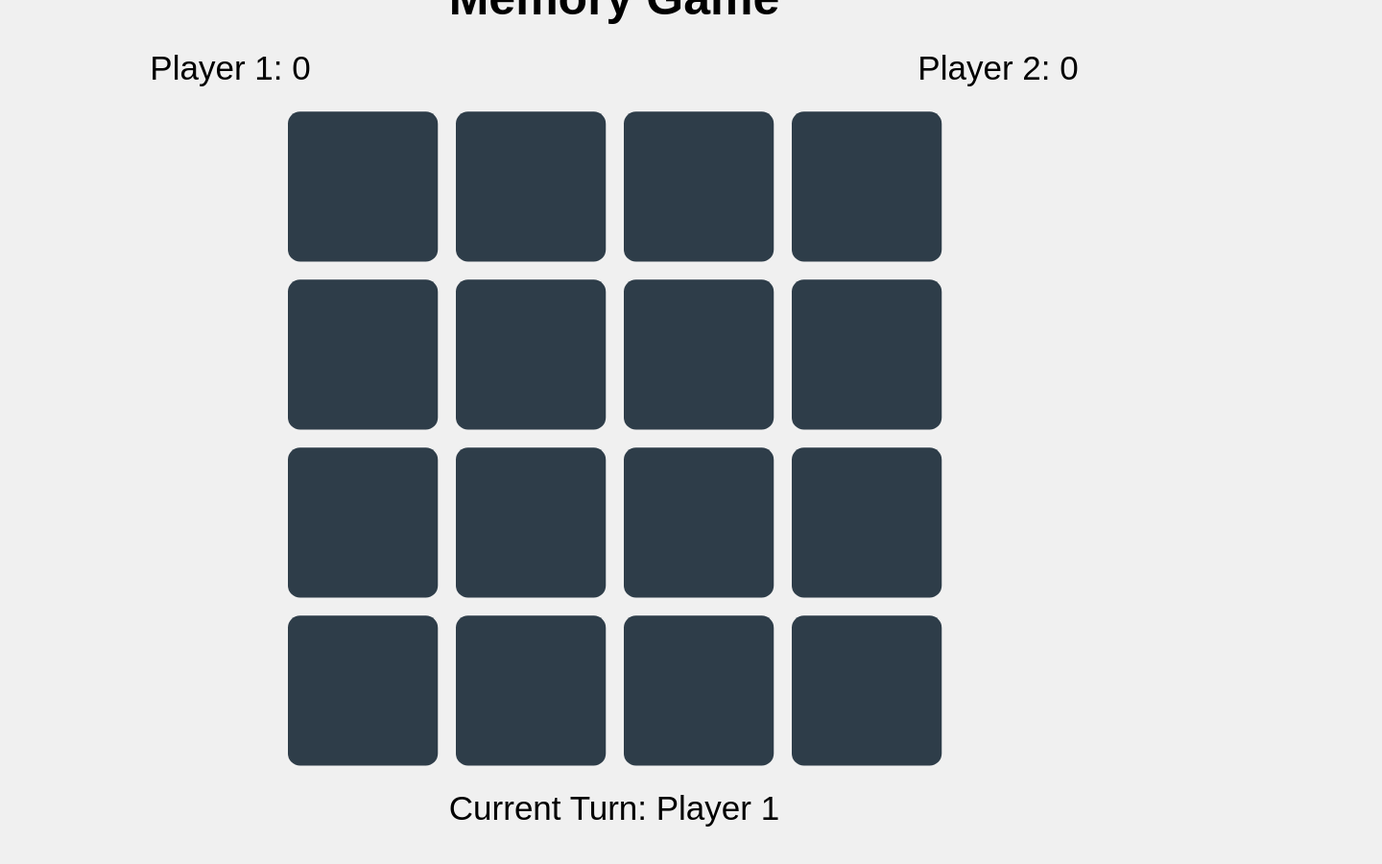
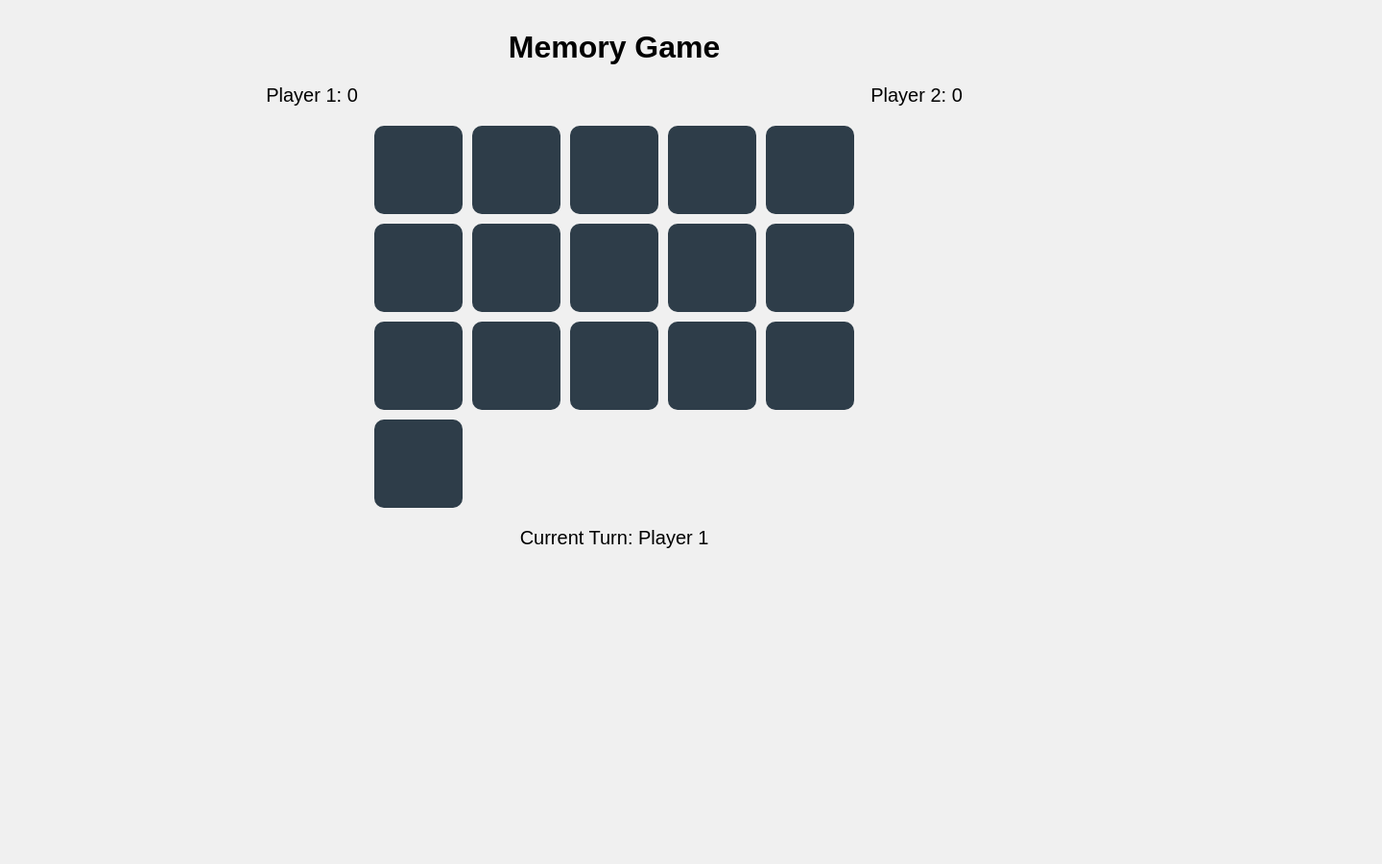
Before and after one commit to aloniter/memory-game, a plain HTML site: page index.html in a window 1280 px wide. Shown: the whole page at 96% size, 1440 px wide, since content can reach past the window. After the commit the page ends 800 px from the top, so only its background shows below. Drawn offline with Linux system fonts and the light colour scheme.

Commit message:
styles.css

```diff
--- a/styles.css
+++ b/styles.css
@@ -4,15 +4,14 @@ body {
     flex-direction: column;
     align-items: center;
     justify-content: center;
-    height: 100vh;
     margin: 0;
     background-color: #f0f0f0;
-    transform: scale(1.25); /* Adjust the scale */
+    padding: 10px;
 }
 
 h1 {
     margin-bottom: 20px;
-    font-size: 2.5em; /* Adjust the font size */
+    font-size: 2em;
 }
 
 #scoreboard {
@@ -23,50 +22,50 @@ h1 {
 }
 
 .player {
-    font-size: 1.75em; /* Adjust the font size */
+    font-size: 1.25em;
 }
 
 #game-board {
     display: grid;
-    grid-template-columns: repeat(4, 125px); /* Adjust the number of columns and size */
-    grid-gap: 15px; /* Adjust the gap */
+    grid-template-columns: repeat(auto-fit, minmax(80px, 1fr));
+    grid-gap: 10px;
+    width: 100%;
+    max-width: 500px;
 }
 
 .card {
-    width: 125px; /* Adjust the card size */
-    height: 125px; /* Adjust the card size */
+    width: 100%;
+    padding-top: 100%;
+    position: relative;
     background-color: #2e3d49;
-    display: flex;
-    align-items: center;
-    justify-content: center;
     cursor: pointer;
-    border-radius: 10px; /* Keep the border radius */
-    position: relative;
+    border-radius: 10px;
 }
 
 .card img {
+    position: absolute;
+    top: 0;
+    left: 0;
     width: 100%;
     height: 100%;
     border-radius: 10px;
     display: none;
 }
 
-.card.flipped img {
-    display: block;
-}
-
+.card.flipped img,
 .card.matched img {
     display: block;
 }
 
 #current-turn {
     margin-top: 20px;
-    font-size: 1.75em; /* Adjust the font size */
+    font-size: 1.25em;
+    text-align: center;
 }
 
 #restart-button {
     margin-top: 20px;
-    padding: 12px 25px; /* Adjust the padding */
-    font-size: 1.25em; /* Adjust the font size */
+    padding: 10px 20px;
+    font-size: 1.25em;
     cursor: pointer;
 }
```
